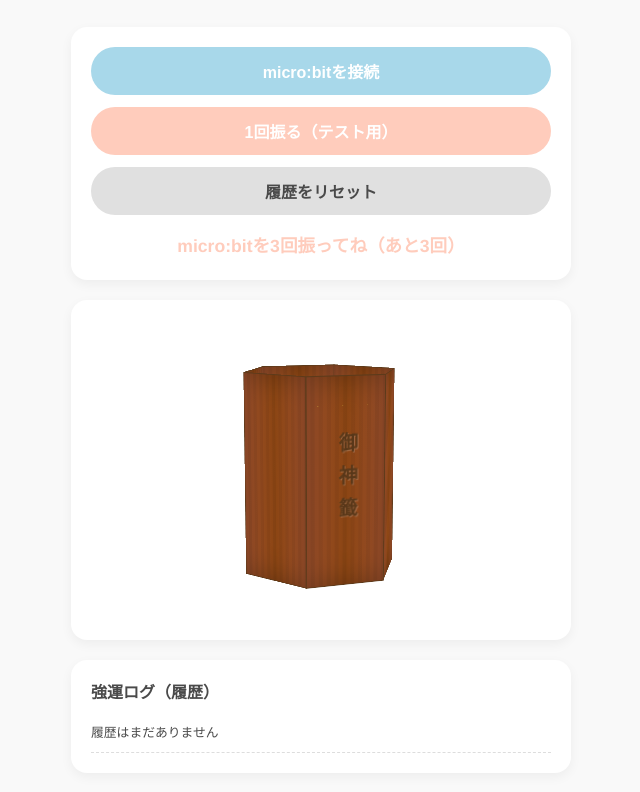
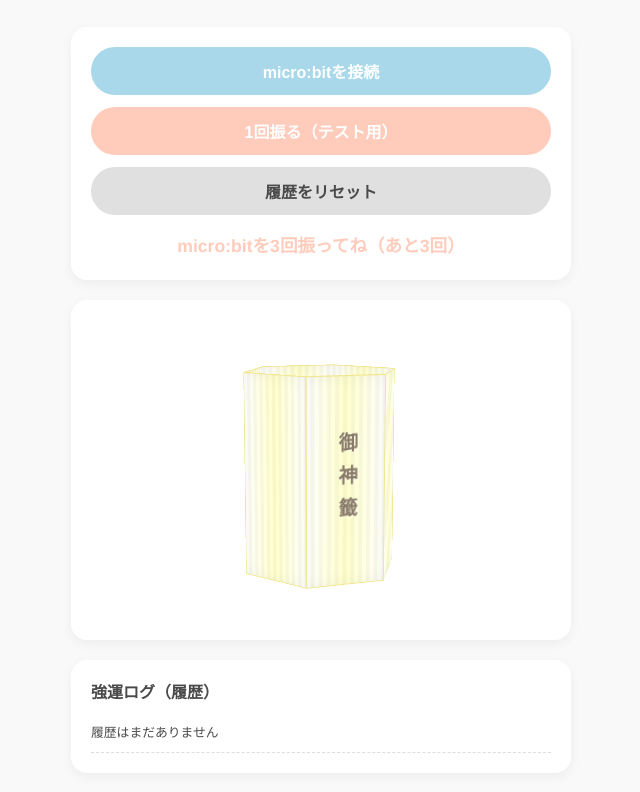
Before and after one commit to a1s2h7/omikuji, a plain HTML site: page index.html in a window 1280 px wide. Shown: the part 106-898 px from the top of the page, without its empty margins (319-959 px from the left). Drawn offline with Linux system fonts and the light colour scheme.

Commit message:
Update UI: Change 3D box to a very pale yellowish-white wood tone

```diff
--- a/index.html
+++ b/index.html
@@ -137,13 +137,13 @@
             position: absolute;
             width: 80px;
             height: 200px;
-            background: linear-gradient(to right, #a0522d, #8b4513, #a0522d);
-            border: 1px solid #5d3a1a;
+            background: linear-gradient(to right, #fffffd, #ffffcc, #fffffd);
+            border: 1px solid #f0e68c;
             display: flex;
             justify-content: center;
             align-items: center;
             backface-visibility: visible;
-            box-shadow: inset 0 0 30px rgba(0,0,0,0.3);
+            box-shadow: inset 0 0 15px rgba(0,0,0,0.05);
         }
 
         /* 各面の設定（60度ずつ回転） */
@@ -162,8 +162,8 @@
                 90deg,
                 transparent,
                 transparent 4px,
-                rgba(0,0,0,0.05) 4px,
-                rgba(0,0,0,0.05) 8px
+                rgba(0,0,0,0.03) 4px,
+                rgba(0,0,0,0.03) 8px
             );
             pointer-events: none;
         }
@@ -171,20 +171,21 @@
         .face.front::after {
             content: "御神籤";
             writing-mode: vertical-rl;
-            color: #5d3a1a;
+            color: #8b7d6b;
             font-weight: bold;
             font-size: 1.2rem;
             letter-spacing: 12px;
-            text-shadow: 1px 1px 0 rgba(255,255,255,0.2);
+            text-shadow: 1px 1px 0 rgba(255,255,255,0.5);
         }
 
         .cap {
             position: absolute;
             width: 136px;
             height: 136px;
-            background: #d4af37;
+            background: #fff9e6;
             left: -28px;
             clip-path: polygon(25% 0%, 75% 0%, 100% 50%, 75% 100%, 25% 100%, 0% 50%);
+            border: 1px solid #f0e68c;
         }
         .cap.top { top: -20px; transform: rotateX(90deg) translateZ(20px); }
 
@@ -304,7 +305,6 @@
             .face:nth-child(5) { transform: rotateY(240deg) translateZ(51px); }
             .face:nth-child(6) { transform: rotateY(300deg) translateZ(51px); }
             .cap { width: 102px; height: 102px; left: -21px; }
-            .cap.bottom { transform: rotateX(90deg) translateZ(-140px); }
         }
     </style>
 </head>
```
